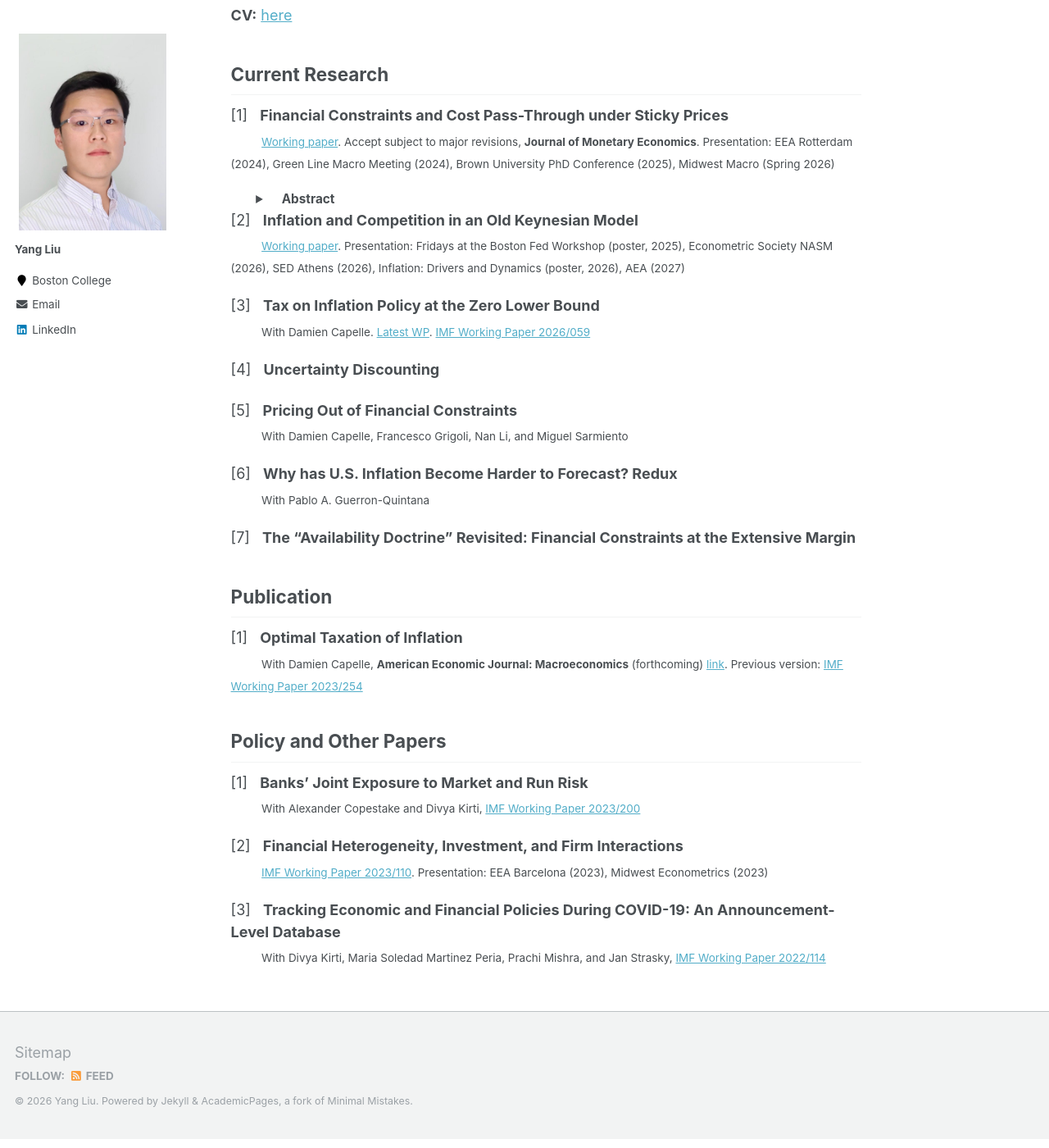
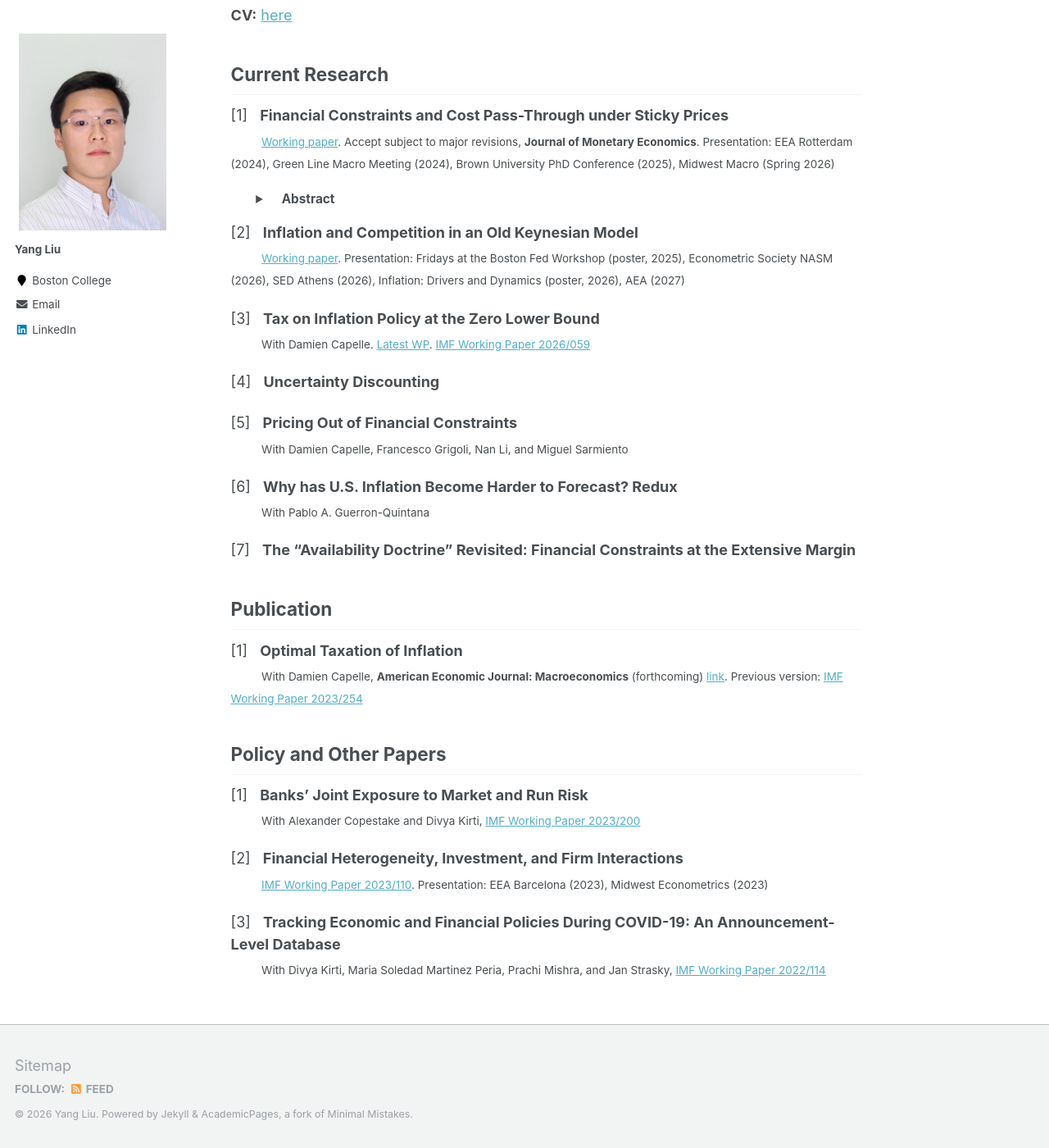
Before and after one commit to yangliu-95/yangliu-95.github.io, a Jekyll site: the page built from _pages/home.md, in a window 1280 px wide and 1400 px high, scrolled down 283 px. Shown: the whole window at 82% size. Built offline with Jekyll 4.4.1, drawn with Linux system fonts in a browser that asks for light colours.

Commit message:
Update _custom.scss

```diff
--- a/_sass/_custom.scss
+++ b/_sass/_custom.scss
@@ -1,6 +1,7 @@
 .abstract-toggle {
   display: block !important;
   margin-top: 0.3em !important;
+  margin-bottom: 1em !important;
   margin-left: 2em !important;
   font-size: 0.85em !important;
 
```
